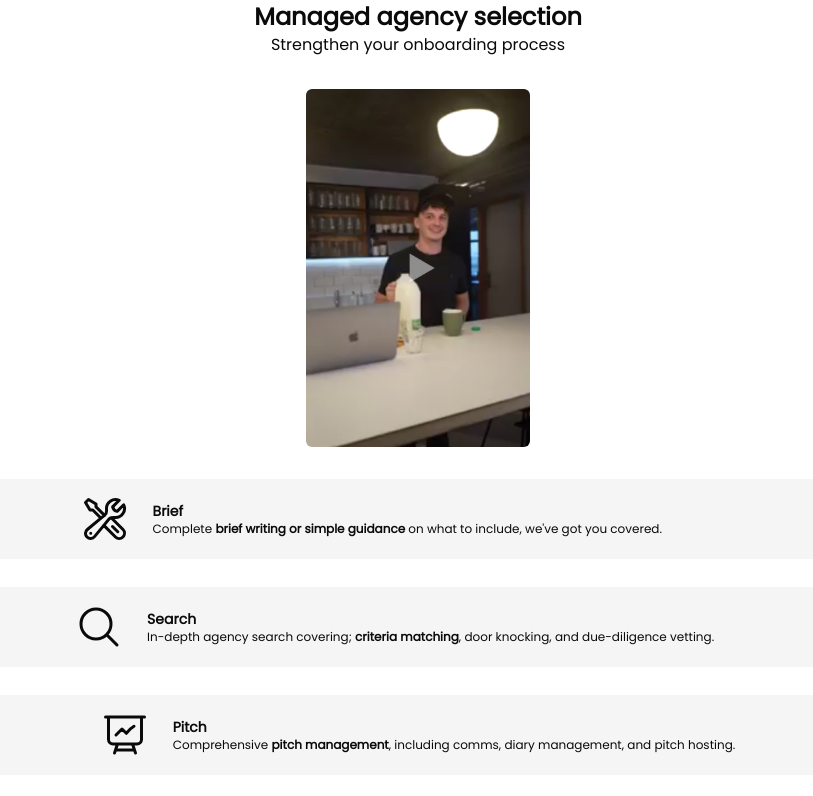
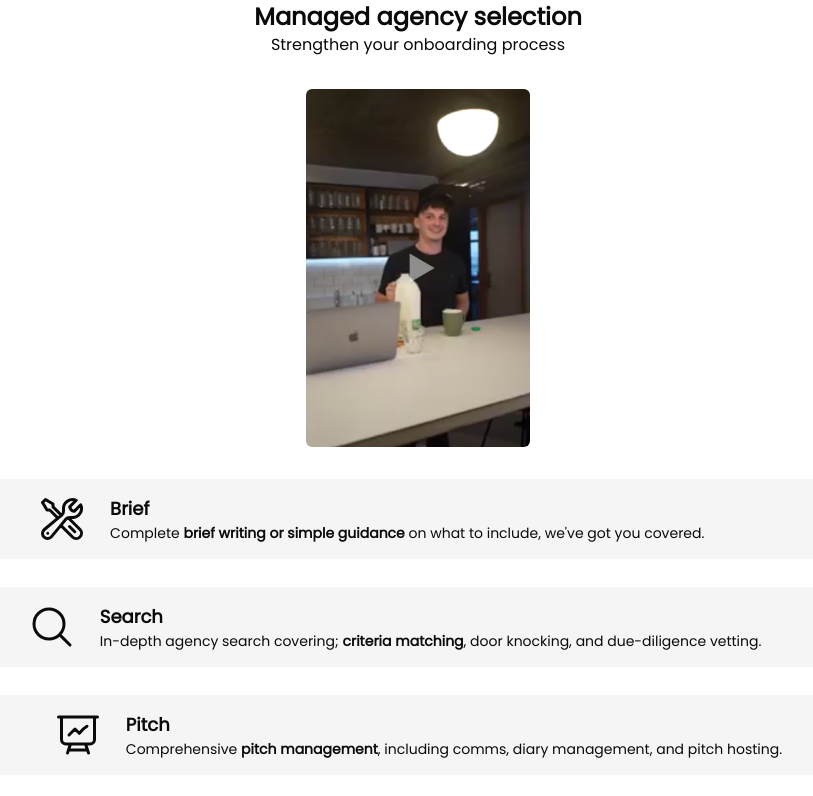
Before and after one commit to radromanov/nextjs-test, a Next.js app: page / in a window 1280 px wide. Shown: the top 796 px of the page, without its empty margins (222-1035 px from the left). Built offline with nearby package versions, Linux system fonts and the light colour scheme.

Commit message:
Add responsiveness to text size in Card components

```diff
--- a/components/Cards/CardHeader.tsx
+++ b/components/Cards/CardHeader.tsx
@@ -9,11 +9,13 @@ interface Props
   children: React.ReactNode;
 }
 
+// @TODO Working on responsiveness for Selection Cards
+
 export const CardHeader = ({ children, className, ...props }: Props) => {
   return (
     <Subheader
       className={cn(
-        "text-sm font-bold group-hover:text-blue-500 group-hover:underline",
+        "text-sm sm:text-md md:text-lg font-bold group-hover:text-blue-500 group-hover:underline",
         className
       )}
       {...props}
--- a/components/Cards/CardText.tsx
+++ b/components/Cards/CardText.tsx
@@ -11,7 +11,10 @@ interface Props
 
 export const CardText = ({ children, className, ...props }: Props) => {
   return (
-    <Typography className={cn("text-xs", className)} {...props}>
+    <Typography
+      className={cn("text-xs sm:text-sm md:text-md", className)}
+      {...props}
+    >
       {children}
     </Typography>
   );
--- a/components/Typography/Subheader.tsx
+++ b/components/Typography/Subheader.tsx
@@ -10,7 +10,7 @@ interface Props
 
 export const Subheader = ({ children, className, ...props }: Props) => {
   return (
-    <h3 className={cn("text-md", className)} {...props}>
+    <h3 className={cn("", className)} {...props}>
       <span>{children}</span>
     </h3>
   );
```
